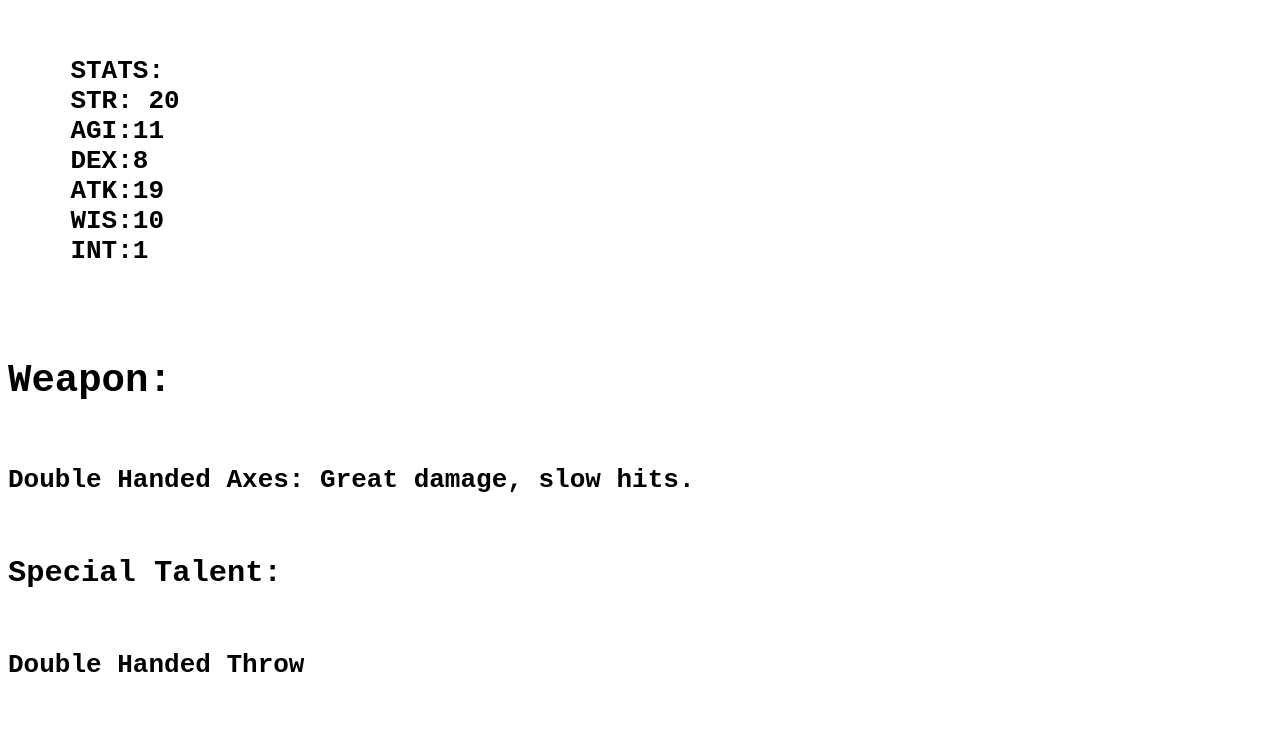
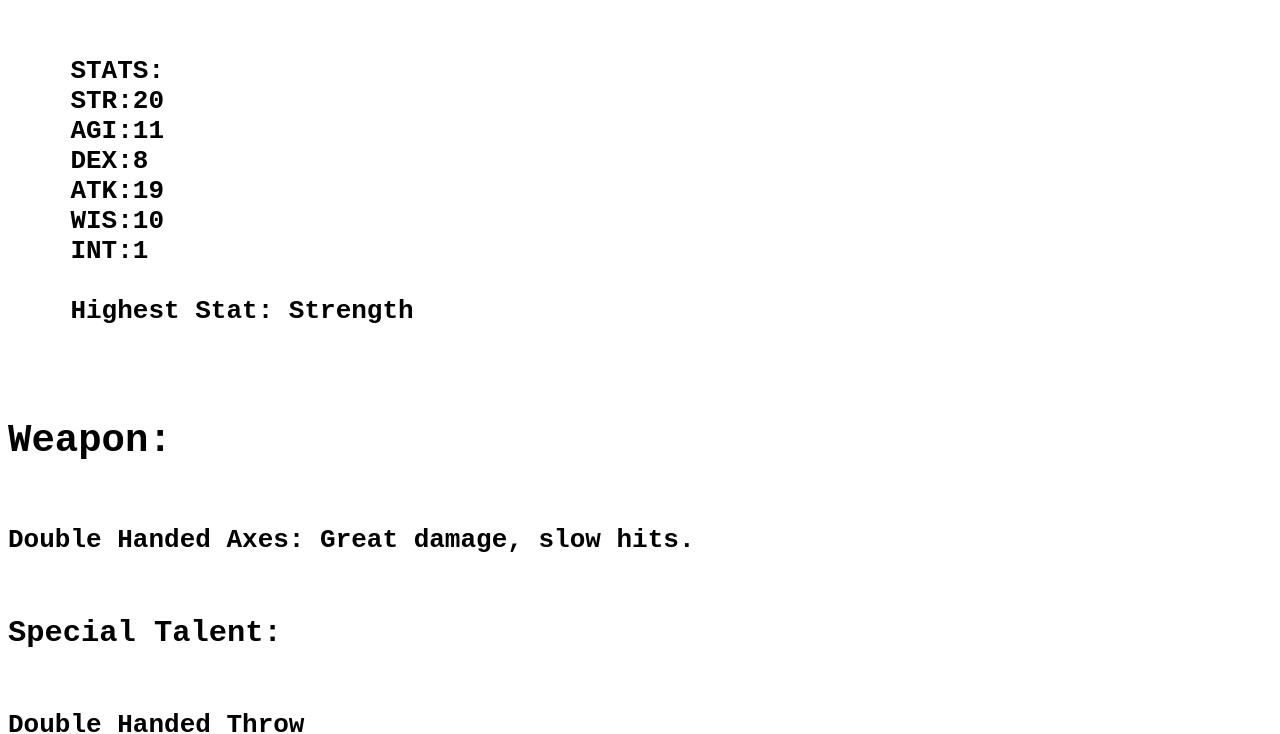
Before and after one commit to AlyssaStanton/alyssa-stanton-interactive-development-fall-2025, a plain HTML site: page choose-cleetus.html in a window 1280 px wide. Shown: the part 1014-1748 px from the top of the page. Drawn offline with Linux system fonts and the light colour scheme.

Commit message:
Update choose-cleetus.html

```diff
--- a/choose-cleetus.html
+++ b/choose-cleetus.html
@@ -40,12 +40,14 @@ O           │  │  │                           █▓           █
     <body>
         <pre>
     STATS:
-    STR: 20
+    STR:20
     AGI:11
     DEX:8
     ATK:19
     WIS:10
     INT:1
+
+    Highest Stat: Strength
 
         <h2>Weapon:</h2>
 Double Handed Axes: Great damage, slow hits.
```
